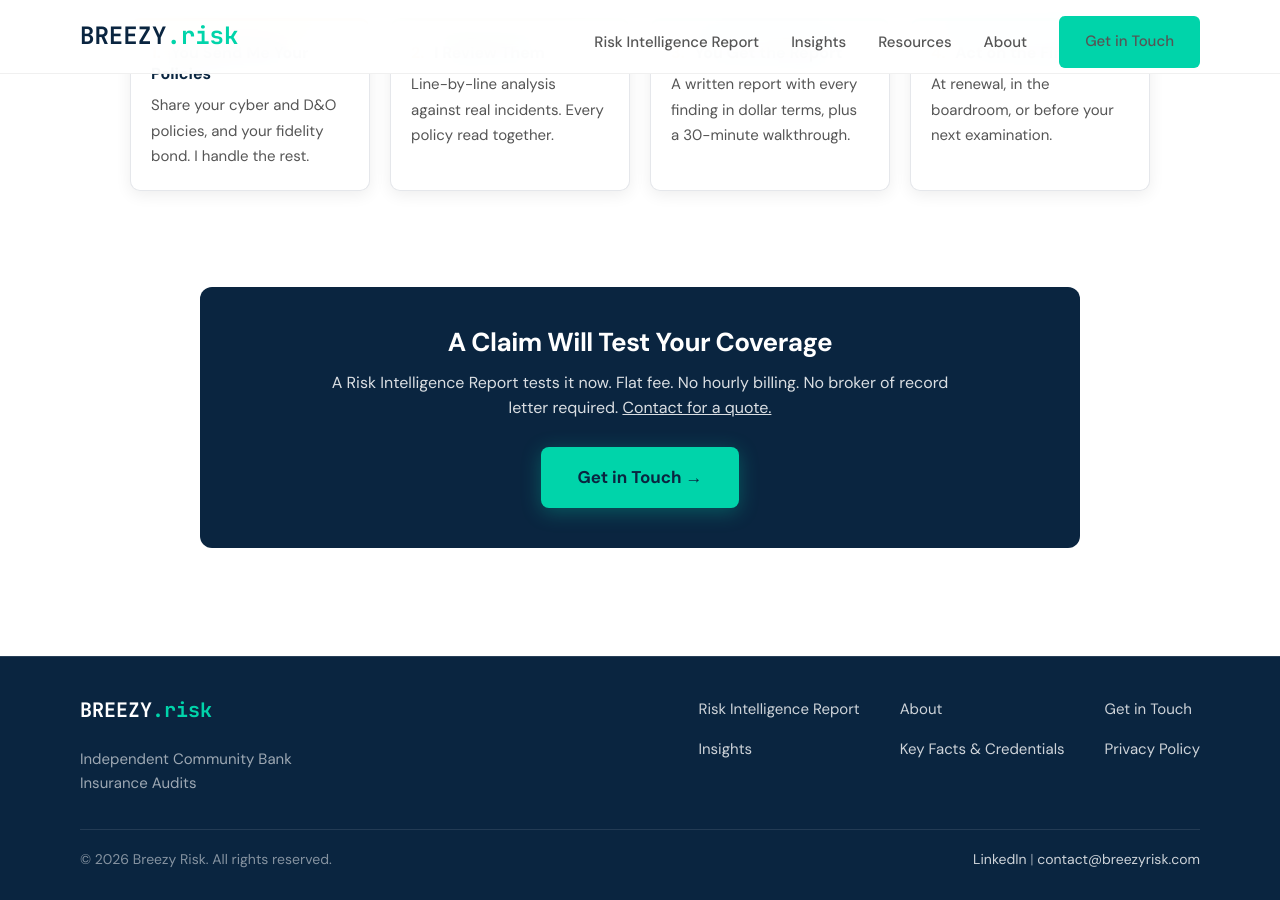
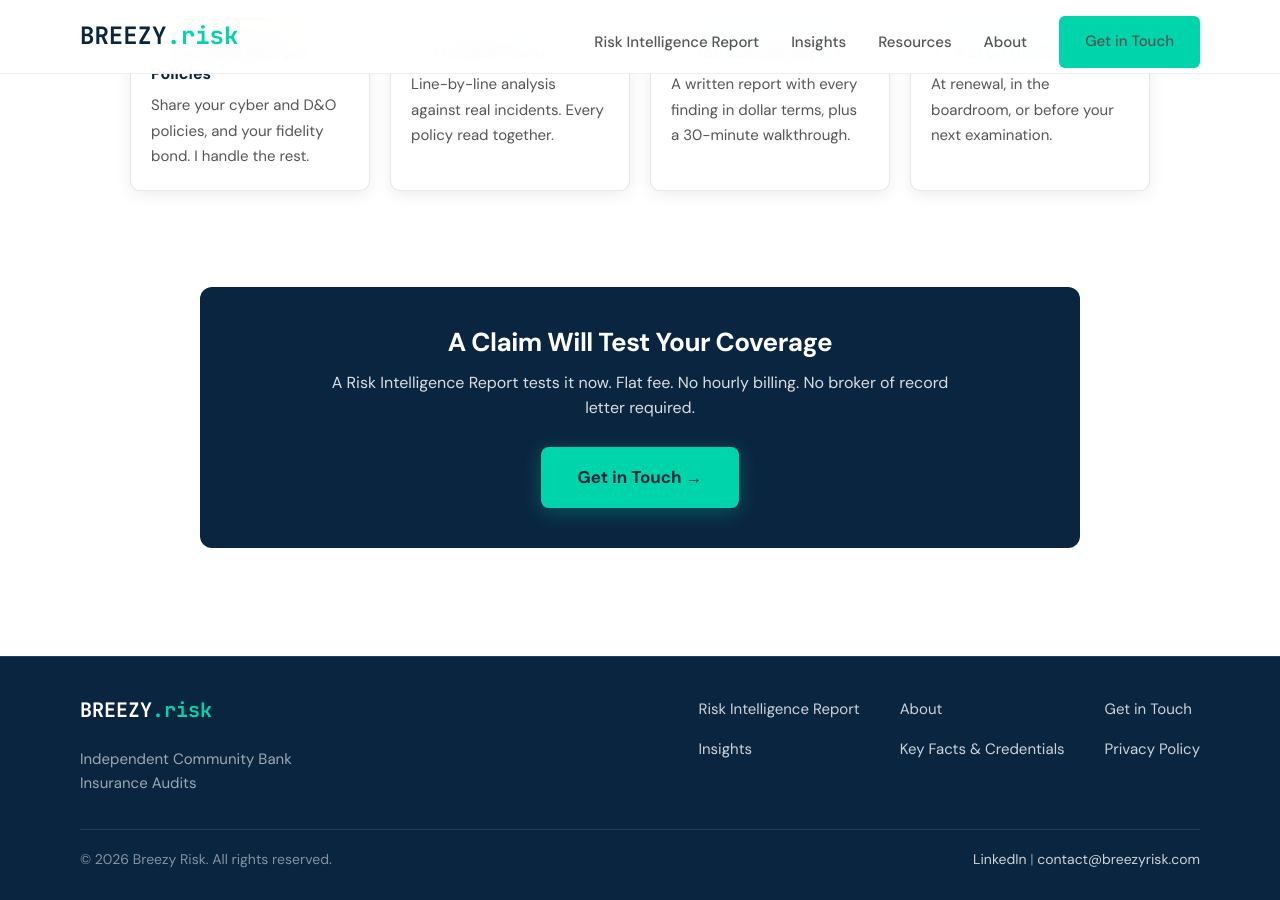
Before and after one commit to joeproe1/breezyrisk.com, a Jekyll site: the page built from risk-intelligence-report.html, in a window 1280 px wide and 900 px high, scrolled down 2635 px. Built offline with Jekyll 4.4.1, drawn with Linux system fonts in a browser that asks for light colours.

Commit message:
Remove duplicate CTA link from RIR closing section

```diff
--- a/risk-intelligence-report.html
+++ b/risk-intelligence-report.html
@@ -746,7 +746,7 @@ a.rir-chip:hover{ background: rgba(0, 212, 170, 0.14); }
 <section class="rir-final" style="padding-top:24px;">
   <div class="rir-final-inner">
     <h2>A Claim Will Test Your Coverage</h2>
-    <p>A Risk Intelligence Report tests it now. Flat fee. No hourly billing. No broker of record letter required. <a href="{{ '/contact/' | relative_url }}" style="color:inherit; text-decoration:underline;">Contact for a quote.</a></p>
+    <p>A Risk Intelligence Report tests it now. Flat fee. No hourly billing. No broker of record letter required.</p>
     <a href="{{ '/contact/' | relative_url }}" class="btn-accent">Get in Touch &rarr;</a>
   </div>
 </section>
```
